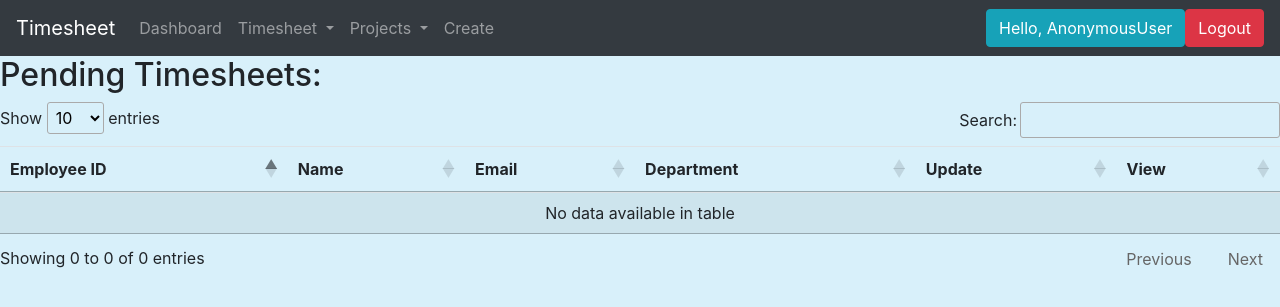
After one commit to ishantd/TimeSheet, a Django app: page /approve_ts/ in a window 1280 px wide. The commit adds this page. Shown: the top 307 px of the page. Run offline with Django 3.2, Linux system fonts and the light colour scheme; some libraries are stand-ins or nearby versions.

Commit message:
final dep_assignment

```diff
--- a/accounts/templates/accounts/_navbar.html
+++ b/accounts/templates/accounts/_navbar.html
@@ -8,8 +8,25 @@
         <li class="nav-item">
           <a class="nav-link" href=" {% url 'dashboard' %} ">Dashboard </a>
         </li>
-        <li class="nav-item">
-          <a class="nav-link" href="/timesheet">My Timesheet</a>
+        <li class="nav-item dropdown">
+          <a class="nav-link dropdown-toggle" href="#" id="navbarDropdown" role="button" data-toggle="dropdown" aria-haspopup="true" aria-expanded="false">
+            Timesheet
+          </a>
+          <div class="dropdown-menu" aria-labelledby="navbarDropdown">
+            <a class="dropdown-item" href="{%url 'report'%}">My Timesheet</a>
+            <div class="dropdown-divider"></div>
+            <a class="dropdown-item" href="{% url 'approveTS' %}">Approve Timesheets</a>
+          </div>
+        </li>
+        <li class="nav-item dropdown">
+          <a class="nav-link dropdown-toggle" href="#" id="navbarDropdown" role="button" data-toggle="dropdown" aria-haspopup="true" aria-expanded="false">
+            Projects
+          </a>
+          <div class="dropdown-menu" aria-labelledby="navbarDropdown">
+            <a class="dropdown-item" href="{% url 'department' %}">Assign to Dept.</a>
+            <div class="dropdown-divider"></div>
+            <a class="dropdown-item" href="#">View Projects</a>
+          </div>
         </li>
           <li class="nav-item">
             <a class="nav-link" href="/create">Create</a>
--- /dev/null
+++ b/accounts/templates/accounts/approve_ts.html
@@ -0,0 +1,41 @@
+{% extends 'accounts/main.html' %}
+
+{% load static %}
+{% block content %}
+{% include 'accounts/_navbar.html' %}
+
+<div class="pending">
+    <h2>Pending Timesheets:</h2>
+    <table id="myTable" class="table table-striped" >
+        <thead>
+          <tr>
+            <th>Employee ID</th>
+            <th>Name</th>
+            <th>Email</th>
+            <th>Department</th>
+            <th>Update</th>
+            <th>View</th>
+          </tr>
+        </thead>
+        <tbody>
+        {% for employee in employees %}
+          <tr>
+
+          </tr>
+        {% endfor %}
+        </tbody>
+      </table>
+
+    <script>
+        $(document).ready(function(){
+            $('#myTable').dataTable();
+        });
+    </script>
+</div>
+
+<div class="approved">
+
+</div>
+
+
+{% endblock %}
--- a/accounts/templates/accounts/department_assignment.html
+++ b/accounts/templates/accounts/department_assignment.html
@@ -98,14 +98,14 @@
         </div>
         <div class="row">
             <div class="col-4">
-                <input type="text" name="total-hours" id="total-hours" value="" readonly="readonly">
+                <input type="text" name="total-hours" class="form-control" id="total-hours" value="" readonly="readonly">
             </div>
             <div class="col-4">
-                <input type="text" name="entered-hours" id="entered-hours" readonly="readonly">
+                <input type="text" name="entered-hours" class="form-control" id="entered-hours" readonly="readonly">
             </div>
 
             <div class="col-4">
-                <input type="text" name="left-hours" id="left-hours" readonly="readonly">
+                <input type="text" name="left-hours" class="form-control" id="left-hours" readonly="readonly">
             </div>
         </div>
     </div>
--- a/accounts/templates/accounts/main.html
+++ b/accounts/templates/accounts/main.html
@@ -11,6 +11,7 @@
     <script src="https://ajax.googleapis.com/ajax/libs/jquery/3.4.1/jquery.min.js"></script>
     <link rel="stylesheet" href="http://cdn.datatables.net/1.10.2/css/jquery.dataTables.min.css"></style>
     <link rel="stylesheet" type="text/css" media="screen" href="http://ajax.googleapis.com/ajax/libs/jqueryui/1.8.14/themes/base/jquery-ui.css">
+    <meta name="csrf-token" content="{{ csrf_token }}" />
 </head>
 <body>
 
@@ -24,6 +25,13 @@
 
 <!-- <script src="{% static '/js/bootstrap-weekpicker.js' %}"></script> -->
 
+    <script type="text/javascript">
+        $.ajaxSetup({
+            headers: {
+                'X-CSRF-TOKEN': $('meta[name="csrf-token"]').attr('content')
+            }
+        });
+    </script>
     <script src="https://cdn.jsdelivr.net/npm/popper.js@1.16.0/dist/umd/popper.min.js" integrity="sha384-Q6E9RHvbIyZFJoft+2mJbHaEWldlvI9IOYy5n3zV9zzTtmI3UksdQRVvoxMfooAo" crossorigin="anonymous"></script>
     <script src="https://stackpath.bootstrapcdn.com/bootstrap/4.4.1/js/bootstrap.min.js" integrity="sha384-wfSDF2E50Y2D1uUdj0O3uMBJnjuUD4Ih7YwaYd1iqfktj0Uod8GCExl3Og8ifwB6" crossorigin="anonymous"></script>
     <script type="text/javascript" src="http://cdn.datatables.net/1.10.2/js/jquery.dataTables.min.js"></script>
--- a/accounts/templates/accounts/view_employees.html
+++ b/accounts/templates/accounts/view_employees.html
@@ -31,7 +31,6 @@
     {% endfor %}
     </tbody>
   </table>
-  </div>
 
 <script>
     $(document).ready(function(){
--- a/accounts/urls.py
+++ b/accounts/urls.py
@@ -5,7 +5,7 @@ from . import views
 urlpatterns = [
     path('dashboard/', views.home, name='dashboard'),
     path('accounts/', views.contact),
-    path('timesheet/<str:emp_id>/', views.timesheet),
+    path('timesheet/', views.timesheet, name='report'),
     path('create/', views.create),
     path('create_employee/', views.createEmployee, name="create_employee"),
     path('view_employees/', views.viewEmployees, name='view_employees'),
@@ -14,5 +14,9 @@ urlpatterns = [
     path('', views.Login, name='login'),
     path('logout/', views.logoutUser, name='logout'),
     path('new_project/', views.newProject, name='new_project'),
-    path('assign_time/', views.department_assignment, name='department')
+    path('assign_time/', views.department, name='department'),
+    path('approve_ts/', views.approveTimesheet, name='approveTS'),
+    path('department_assignment/', views.department_assignment),
+    path('bool_change/',  views.bool_department),
+
 ]
--- a/accounts/views.py
+++ b/accounts/views.py
@@ -23,10 +23,10 @@ def contact(request):
     return render(request, 'accounts/products.html')
 
 @login_required(login_url='/')
-def timesheet(request, emp_id):
-    employee = Employee.objects.get(employee_id=emp_id)
+def timesheet(request):
+    employee = Employee.objects.get(employee_id=request.user.employee.employee_id)
     dep_projects = Department.objects.all()
-    projects = dep_projects.filter(department_name=employee.department_name)
+    projects = dep_projects.filter(department_name=request.user.employee.department_name)
     information = {'employee':employee, 'projects':projects}
     return render(request, 'accounts/report.html', information)
 
@@ -79,6 +79,7 @@ def timesheetEntry(request):
     ProjectObject = ''
     if request.method == 'POST':
         data = request.POST
+        print(data['project'])
         EmployeeObject = Employee.objects.get(employee_id=data['employee'])
         ProjectObject = Project.objects.get(project_id=data['project'])
         DepartmentObject = Department.objects.get(department_name=data['department_name'])
@@ -92,11 +93,6 @@ def timesheetEntry(request):
                                week=data['week'],
                                year=data['year'])
         create_report.save()
-
-        if (data['project']!='0'):
-            total_time = DepartmentObject.time_left
-            DepartmentObject.time_left = total_time - int(data['hours_reported'])
-            DepartmentObject.save()
 
     return HttpResponse("YESY")
 
@@ -138,7 +134,7 @@ def newProject(request):
             print("ERROR")
     return render (request, 'accounts/newProject.html', context)
 
-def department_assignment(request):
+def department(request):
     employee = request.user.employee
     projects = Project.objects.filter(project_manager=employee)
 
@@ -147,4 +143,42 @@ def department_assignment(request):
 
 
     return render (request, 'accounts/department_assignment.html', context)
+
+def approveTimesheet(request):
+    reports = Report.objects.all()
+    context = {'reports': reports}
+
+    return render(request, 'accounts/approve_ts.html', context)
+
+
+@login_required(login_url='/')
+@csrf_exempt
+def department_assignment(request):
+    if request.method == 'POST':
+        data = request.POST
+        ProjectObject = Project.objects.get(project_id=data['project_assigned'])
+        assign_dep = Department(
+            department_name=data['department_name'],
+            project_assigned=ProjectObject,
+            time_allocated=data['time_allocated'],
+            time_left=data['time_left']
+        )
+
+        assign_dep.save()
+        print("SUCCESS01")
+
+
+    return HttpResponse("YESS")
+
+@login_required(login_url='/')
+@csrf_exempt
+def bool_department(request):
+    if request.method == 'POST':
+        data = request.POST
+        ProjectObject = Project.objects.get(project_id=data['project'])
+        ProjectObject.department_assigned = True
+        ProjectObject.save()
+        print("SUCCESS02")
+    return HttpResponse('BoolChanged')
+
 # Create your views here.
--- a/static/js/dep_validation.js
+++ b/static/js/dep_validation.js
@@ -1,4 +1,3 @@
-console.log("TEST")
 $(function(){
     $.validator.setDefaults({
         errorClass: "invalid-feedback",
--- a/static/js/ts_validation.js
+++ b/static/js/ts_validation.js
@@ -1,4 +1,3 @@
-console.log("TEST")
 $(function(){
     $.validator.setDefaults({
         errorClass: "invalid-feedback",
```
Also changed, not shown: static/js/dep_assignment.js (+15 -1 lines), static/js/timesheet.js (+9 -1 lines), db.sqlite3.
